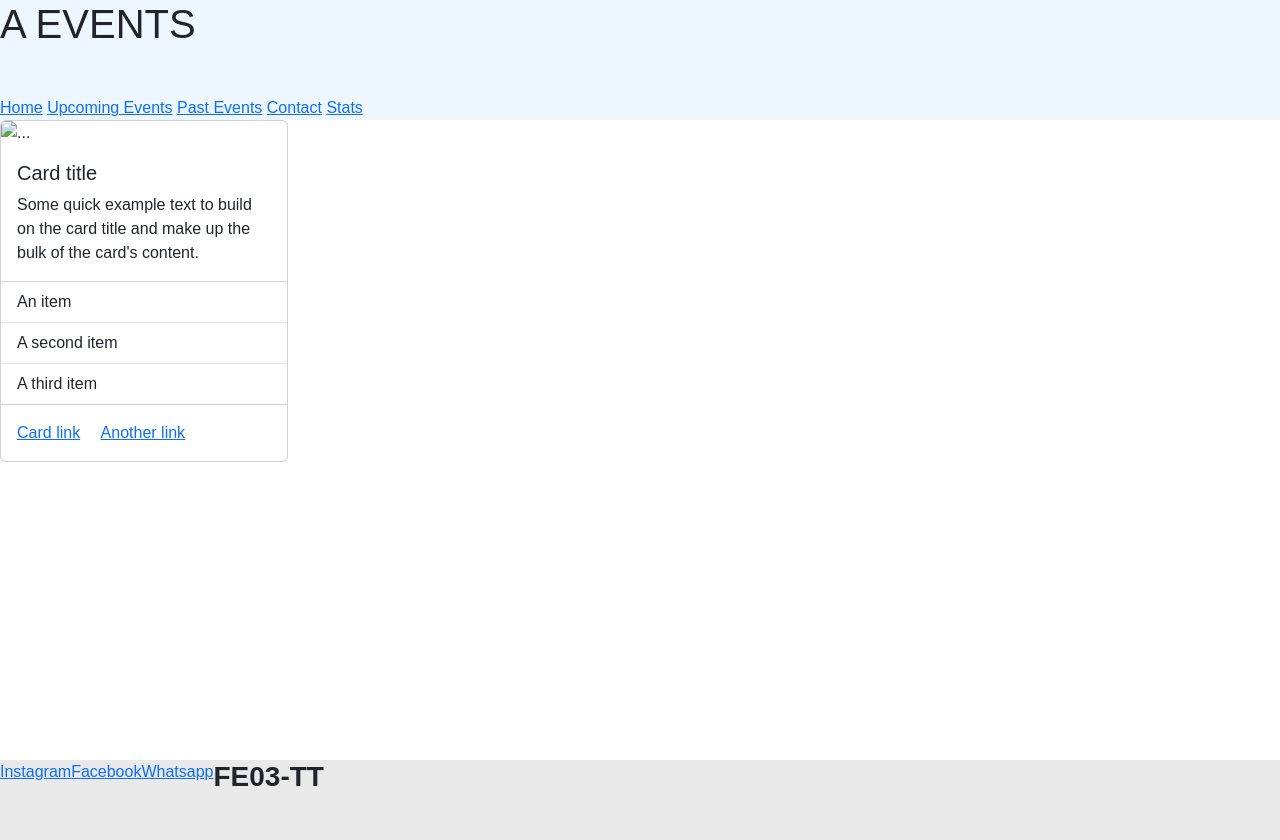
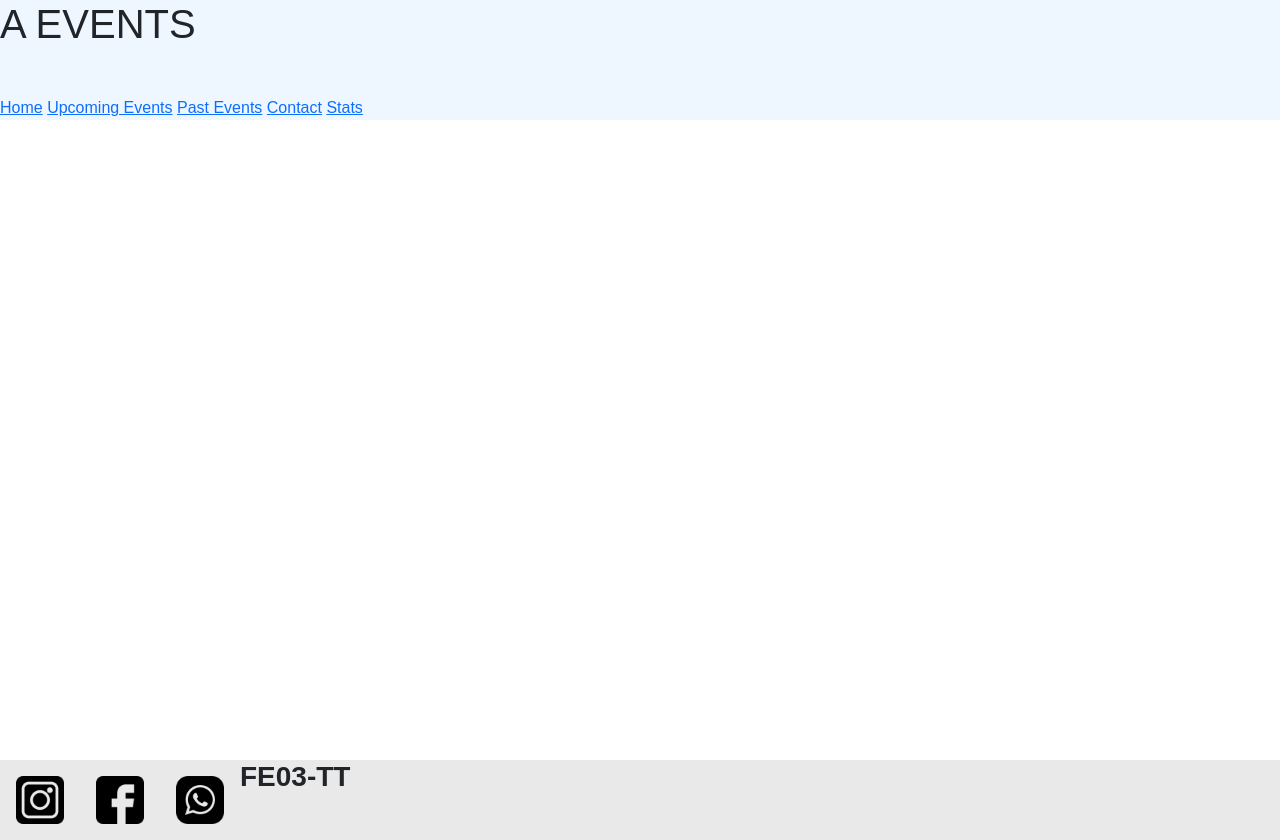
Before and after one commit to evha1414/task1_js, a plain HTML site: page events.html in a window 1280 px wide. Drawn offline with nearby package versions, Linux system fonts and the light colour scheme.

Commit message:
actualzación

```diff
--- a/events.html
+++ b/events.html
@@ -4,7 +4,7 @@
     <meta charset="UTF-8">
     <meta http-equiv="X-UA-Compatible" content="IE=edge">
     <meta name="viewport" content="width=device-width, initial-scale=1.0">
-    <link rel="shortcut icon" href="favicon.ico" type="image/x-icon">
+    <link rel="shortcut icon" href="./assets/LogoAmazingEvents.png" type="image/x-icon">
     <link href="https://cdn.jsdelivr.net/npm/bootstrap@5.3.0-alpha1/dist/css/bootstrap.min.css" rel="stylesheet" integrity="sha384-GLhlTQ8iRABdZLl6O3oVMWSktQOp6b7In1Zl3/Jr59b6EGGoI1aFkw7cmDA6j6gD" crossorigin="anonymous">
     <link rel="stylesheet" href="style.css">
     <title>Events</title>
@@ -26,28 +26,13 @@
     </header>
     <main>
        <section>
-        <div class="card" style="width: 18rem;">
-            <img src="..." class="card-img-top" alt="...">
-            <div class="card-body">
-              <h5 class="card-title">Card title</h5>
-              <p class="card-text">Some quick example text to build on the card title and make up the bulk of the card's content.</p>
-            </div>
-            <ul class="list-group list-group-flush">
-              <li class="list-group-item">An item</li>
-              <li class="list-group-item">A second item</li>
-              <li class="list-group-item">A third item</li>
-            </ul>
-            <div class="card-body">
-              <a href="#" class="card-link">Card link</a>
-              <a href="#" class="card-link">Another link</a>
-            </div>
-          </div>
+
        </section>
     </main>
     <footer>
-      <a href="">Instagram</a>
-      <a href="">Facebook</a>
-      <a href="">Whatsapp</a>
+      <a href="#"><img src="./assets/instagram.png" id="instagram"></a>
+      <a href="#"><img src="./assets/facebook.png" id="facebook"></a>
+      <a href="#"><img src="./assets/whatsapp.png" id="whatsapp"></a>
       <h3>FE03-TT</h3>
   </footer>
     <script src="https://cdn.jsdelivr.net/npm/bootstrap@5.3.0-alpha1/dist/js/bootstrap.bundle.min.js" integrity="sha384-w76AqPfDkMBDXo30jS1Sgez6pr3x5MlQ1ZAGC+nuZB+EYdgRZgiwxhTBTkF7CXvN" crossorigin="anonymous"></script>
```
Also changed, not shown: contact.html (+3 -3 lines), details.html (+4 -4 lines), index.html (+12 -4 lines), stats.html (+4 -4 lines), upcomingevents.html (+4 -4 lines).
